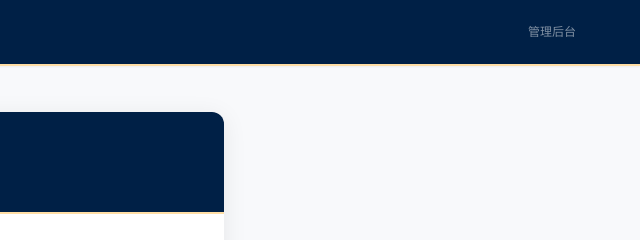
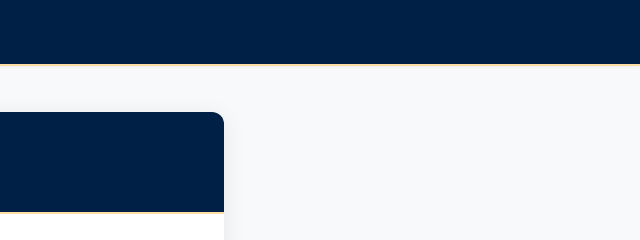
Before and after one commit to Kcheng520/chengjichaxun, a website: page public/index.html in a window 1280 px wide. Shown: the top 240 px of the page, 640-1280 px from the left. Drawn offline with nearby package versions, Linux system fonts and the light colour scheme.

Commit message:
Update index.html

```diff
--- a/public/index.html
+++ b/public/index.html
@@ -38,7 +38,6 @@
     <span class="material-symbols-outlined text-white text-2xl">school</span>
     <h1 class="font-bold text-white text-sm md:text-lg leading-tight">浙江省普通高中学业水平考试成绩查询系统</h1>
   </div>
-  <a href="/admin" class="text-white/50 hover:text-white/80 text-xs transition-colors hidden md:block">管理后台</a>
 </header>
 
 <main class="flex-grow pt-20 pb-12 px-4 md:px-0 flex justify-center items-start">
```
